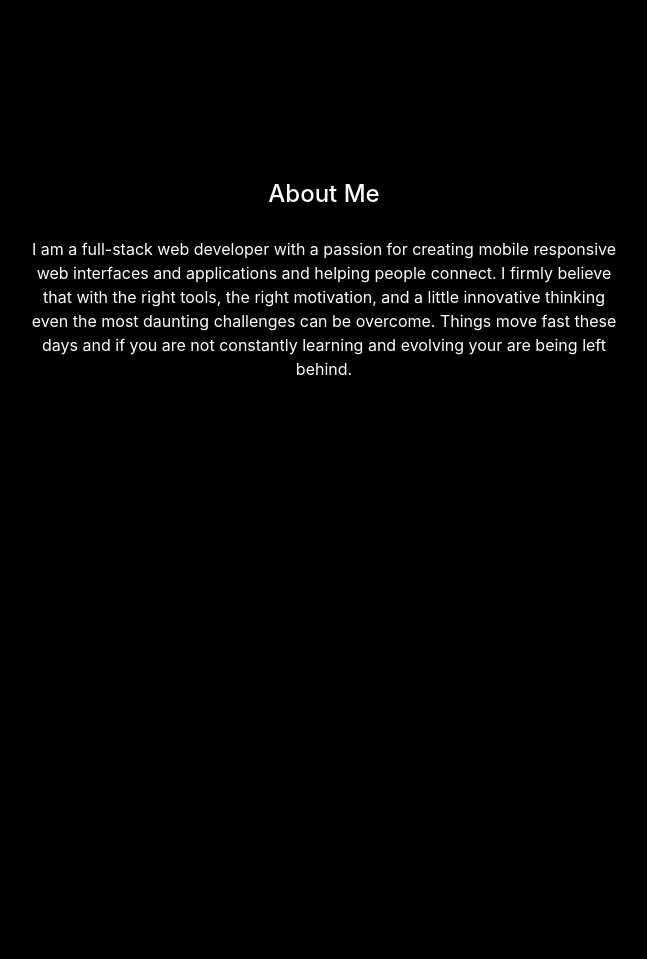
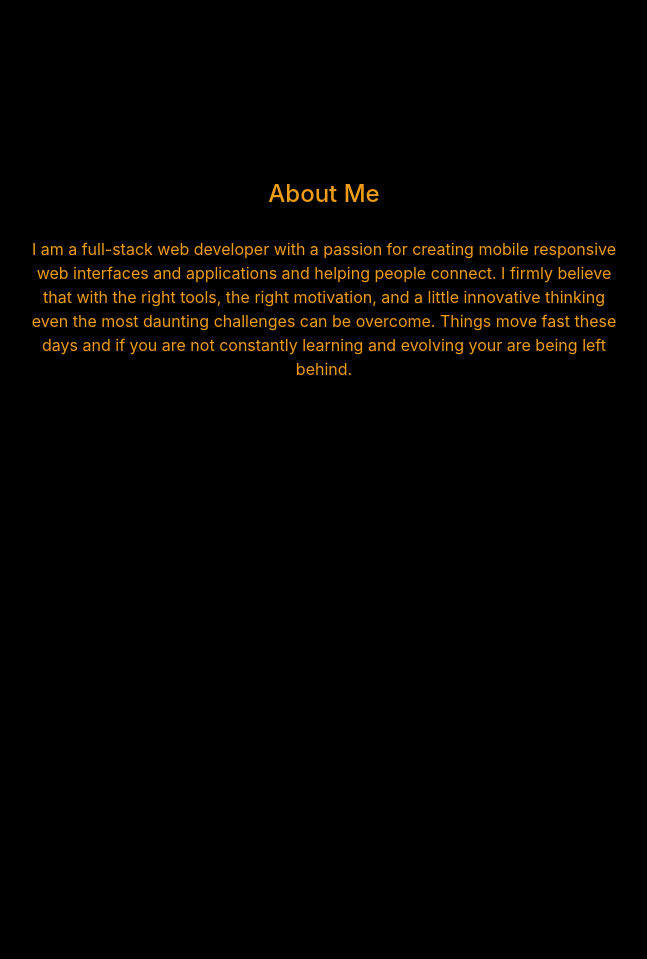
Before and after one commit to Dnakitare/my-pwp-daniel-nakitare, a PHP site: page / in a window 1280 px wide. Shown: the part 800-1759 px from the top of the page, without its empty margins (316-963 px from the left). Run offline with PHP 8.4, Linux system fonts and the light colour scheme; some libraries are stand-ins or nearby versions.

Commit message:
Colors!!! Added icons as well

```diff
--- a/public_html/index.html
+++ b/public_html/index.html
@@ -5,6 +5,12 @@
 		<meta name="viewport" content="width = device-width, initial-scale= 1.0"/>
 		<title>Daniel Nakitare</title>
 		<link rel="stylesheet" href="stylesheet.css">
+		<link rel="stylesheet" href="https://cdn.rawgit.com/konpa/devicon/df6431e323547add1b4cf45992913f15286456d3/devicon.min.css">
+		<link rel="stylesheet" href="https://cdn.rawgit.com/konpa/devicon/df6431e323547add1b4cf45992913f15286456d3/devicon.min.css">
+		<link rel="stylesheet" href="https://cdn.rawgit.com/konpa/devicon/df6431e323547add1b4cf45992913f15286456d3/devicon.min.css">
+		<link rel="stylesheet" href="https://cdn.rawgit.com/konpa/devicon/df6431e323547add1b4cf45992913f15286456d3/devicon.min.css">
+		<link rel="stylesheet" href="https://cdn.rawgit.com/konpa/devicon/df6431e323547add1b4cf45992913f15286456d3/devicon.min.css">
+		<link rel="stylesheet" href="https://cdn.rawgit.com/konpa/devicon/df6431e323547add1b4cf45992913f15286456d3/devicon.min.css">
 		<link rel="stylesheet" href="https://stackpath.bootstrapcdn.com/bootstrap/4.1.3/css/bootstrap.min.css"
 				integrity="sha384-MCw98/SFnGE8fJT3GXwEOngsV7Zt27NXFoaoApmYm81iuXoPkFOJwJ8ERdknLPMO" crossorigin="anonymous">
 		<script src="https://code.jquery.com/jquery-3.3.1.slim.min.js"
@@ -27,11 +33,33 @@ mt-4 pt-4">Daniel Nakitare</h1>
 		</div>
 		<div class="card border-0 vertical-center">
 			<div class="card-body">
-				<h4 class="card-title text-center pb-3 text-white">About Me</h4>
-				<p class="card-text text-center text-white">
+				<h4 class="card-title text-center pb-3">About Me</h4>
+				<p class="card-text text-center">
 					I am a full-stack web developer with a  passion for creating mobile responsive web interfaces and applications and helping people connect. I firmly believe that with the right tools, the right motivation, and a little innovative thinking even the most daunting challenges can be overcome. Things move fast these days and if you are not constantly learning and evolving your are being left behind.
 				</p>
+				<br>
+				<div class="row text-center icon" >
+					<div class="col-xs-6 col-md-2 col-md-offset-1">
+						<i class="devicon-mysql-plain-wordmark"></i>
+					</div>
+					<div class="col-xs-6 col-md-2">
+						<i class="devicon-php-plain"></i>
+					</div>
+					<div class="col-xs-6 col-md-2">
+						<i class="devicon-angularjs-plain"></i>
+					</div>
+					<div class="col-xs-6 col-md-2">
+						<i class="img-responsive devicon-html5-plain"></i>
+					</div>
+					<div class="col-xs-6 col-md-2">
+						<i class="img-responsive devicon-css3-plain"></i>
+					</div>
+					<div class="col-xs-6 col-md-2">
+						<i class="img-responsive devicon-javascript-plain"></i>
+					</div>
+			</div>
 			</div>
 		</div>
+
 	</body>
 </html>
--- a/public_html/stylesheet.css
+++ b/public_html/stylesheet.css
@@ -34,7 +34,16 @@ html body {
 	background-color: black;
 }
 
+.card-body h4, p {
+	color: #f09d16;
+}
+
 .vertical-center {
 	display: flex;
 	align-items: center;
 }
+
+html .icon {
+	font-size: 3em;
+	color: #f07223;
+}
```
